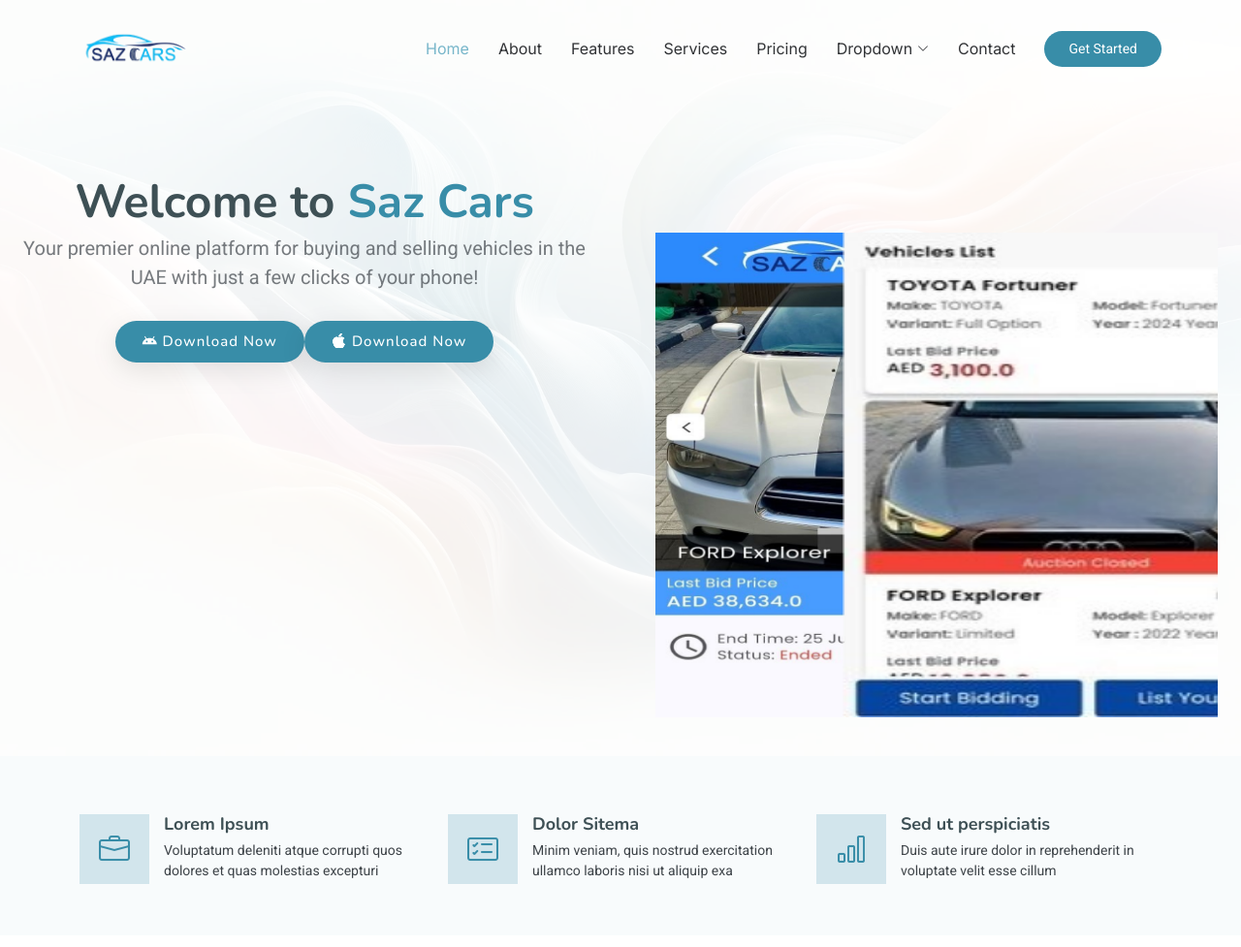
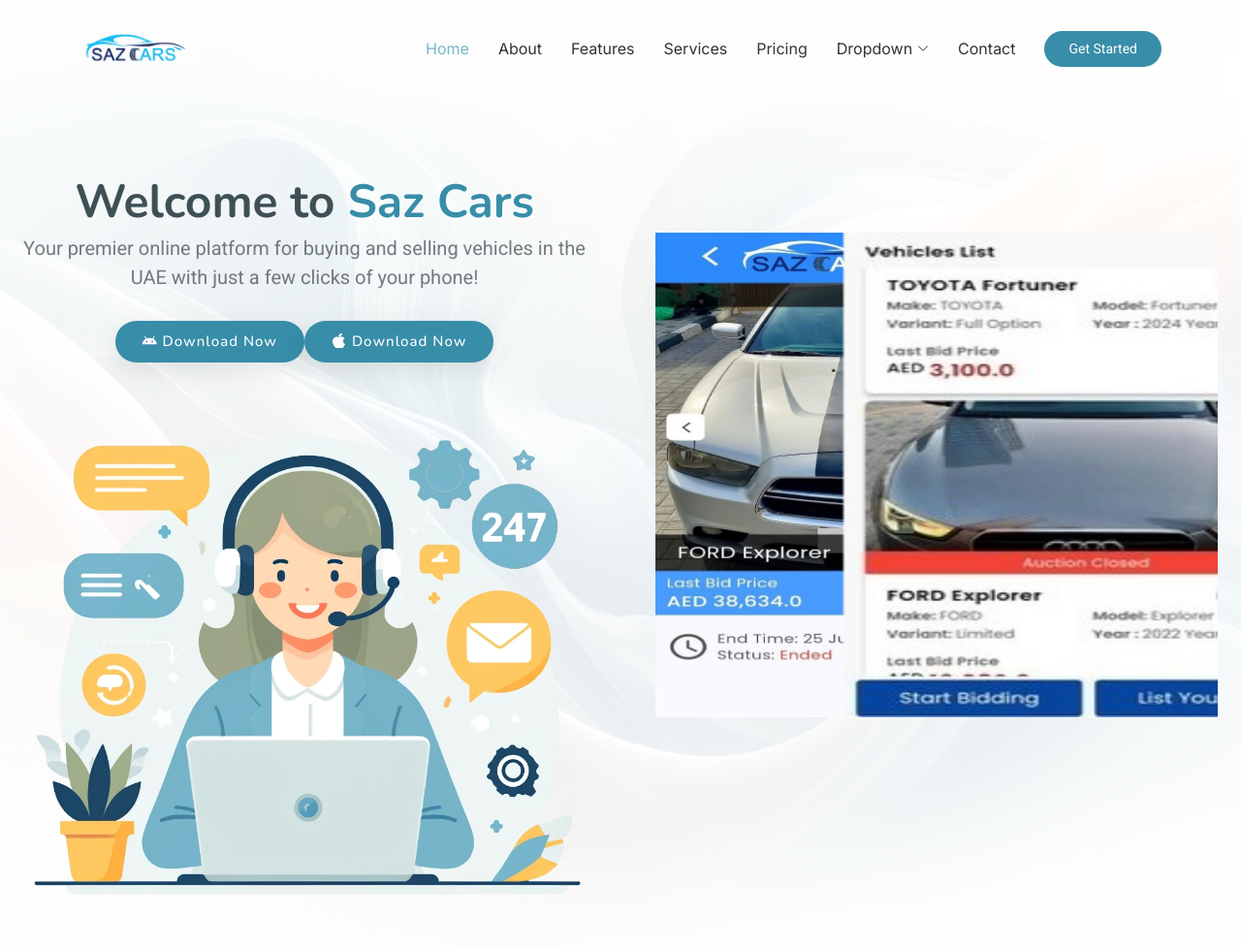
Before and after one commit to MohammadShariqDubai/sazcarswebsite, a plain HTML site: page index.html in a window 1280 px wide. Shown: the top 977 px of the page at 97% size. Drawn offline with nearby package versions, Linux system fonts and the light colour scheme.

Commit message:
index uploaded again

```diff
--- a/index.html
+++ b/index.html
@@ -100,14 +100,14 @@
                   <a href="#about" class="btn-get-started"><i class="bi bi-apple"></i> Download Now</a>
                   <!-- <a href="https://www.youtube.com/watch?v=Y7f98aduVJ8" class="glightbox btn-watch-video d-flex align-items-center"><i class="bi bi-play-circle"></i><span>Watch Video</span></a> -->
                 </div>
-
+                <img src="assets/img/hero-services-img.webp" class="img-fluid hero-img" alt="" data-aos="zoom-out" data-aos-delay="300">
               </div>
             </div>
           </div>
           <div class="col-lg-6">
             <div class="container">
               <!---Carousel-->
-              <!-- <img src="assets/img/hero-services-img.webp" class="img-fluid hero-img" alt="" data-aos="zoom-out" data-aos-delay="300"> -->
+              <!--  -->
               <div class="container section-title" data-aos="fade-up">
 
               </div><!-- End Section Title -->
```
